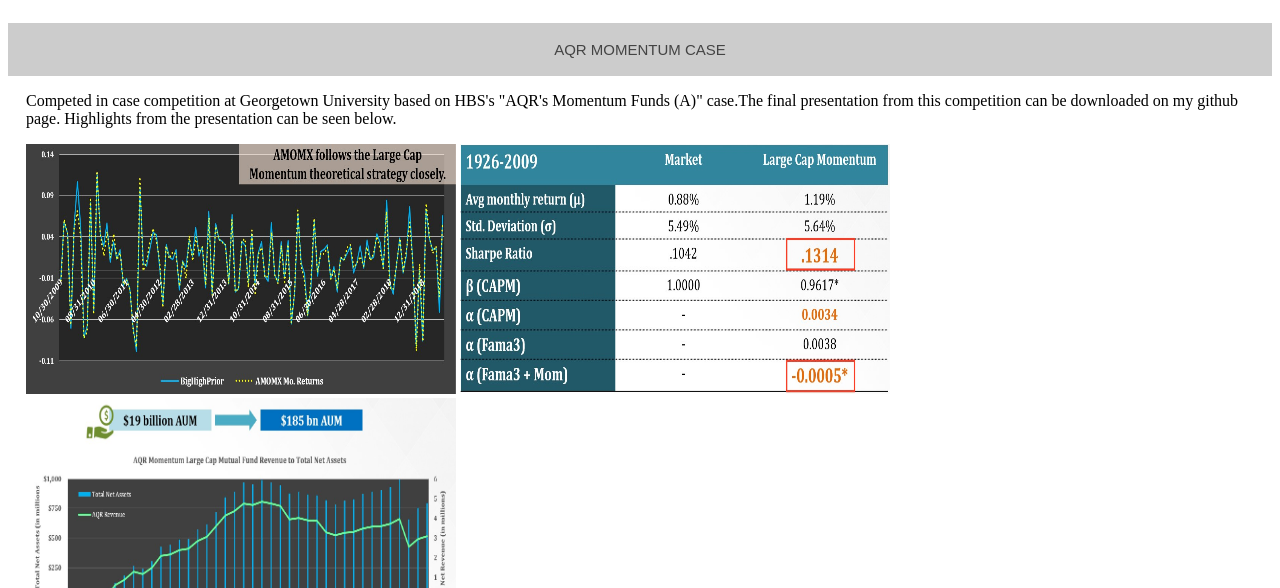
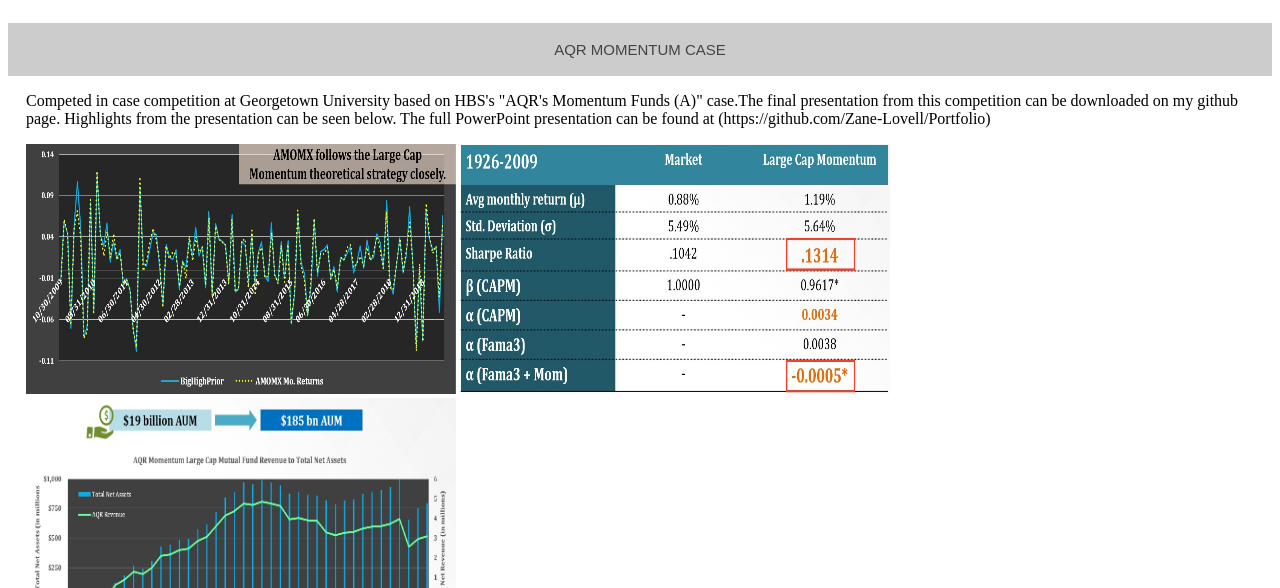
Before and after one commit to Zane-Lovell/Zane-Lovell.github.io, a plain HTML site: page index.html in a window 1280 px wide. Both pictures are taken after a click on the button "AQR MOMENTUM CASE". Shown: the part 212-800 px from the top of the page. Drawn offline with Linux system fonts and the light colour scheme.

Commit message:
update44

```diff
--- a/index.html
+++ b/index.html
@@ -45,7 +45,7 @@ h2 {
 
 <button class="accordion">AQR Momentum Case</button>
 <div class="panel">
-  <p>Competed in case competition at Georgetown University based on HBS's "AQR's Momentum Funds (A)" case.The final presentation from this competition can be downloaded on my github page. Highlights from the presentation can be seen below.</p>
+  <p>Competed in case competition at Georgetown University based on HBS's "AQR's Momentum Funds (A)" case.The final presentation from this competition can be downloaded on my github page. Highlights from the presentation can be seen below. The full PowerPoint presentation can be found at (https://github.com/Zane-Lovell/Portfolio)</p>
 <img src="AMOMX.jpg" alt="AMOMX" width="430" height="250">
 <img src="AQRSTATS.jpg" alt = "AQRSTAT" width="430" height = "250">
 <img src="AQRSTATS2.jpg" alt = "AQRSTAT2" width="430" height = "250">
```
